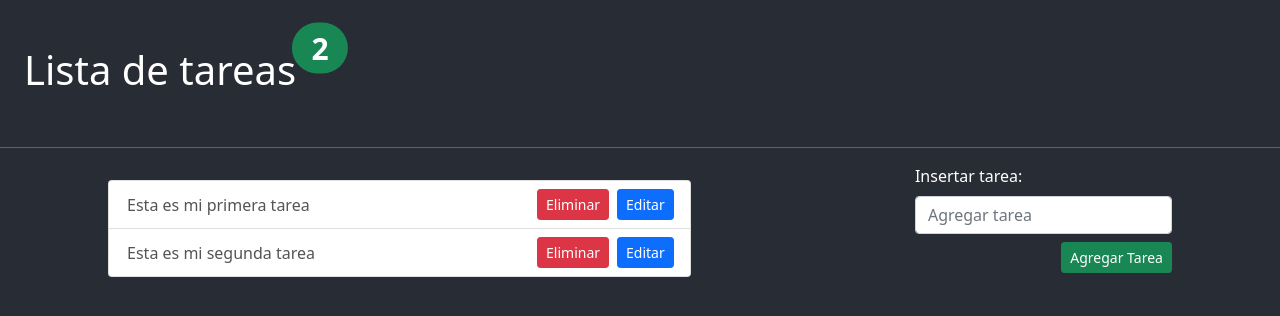
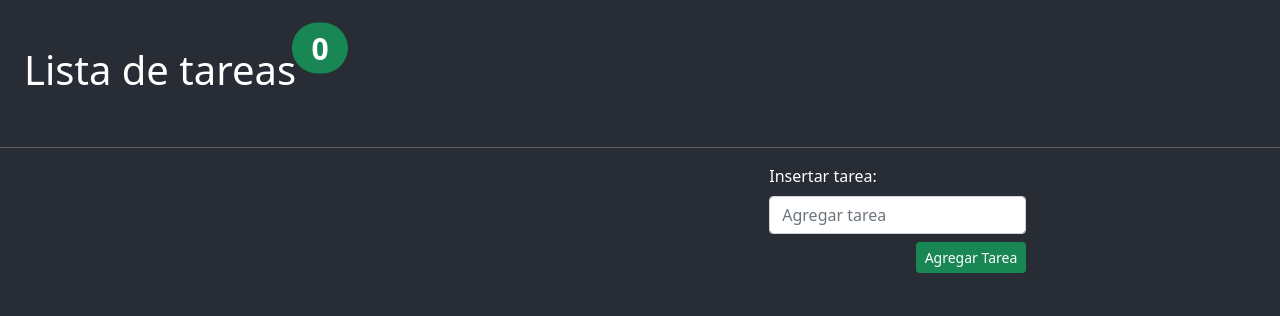
Before and after one commit to afonsecav88/todo-app-react, a React (Vite) app: page / in a window 1280 px wide. Shown: the top 316 px of the page. Built offline with nearby package versions, Linux system fonts and the light colour scheme.

Commit message:
Save and load from localstorage

```diff
--- a/src/TodoApp.tsx
+++ b/src/TodoApp.tsx
@@ -1,22 +1,13 @@
-import { useReducer, useContext } from 'react';
+
 import { AddTask } from './components/AddTask';
+import { Header } from './components/Header';
 import { ListTask } from './components/ListTask';
-import { TodoContext, TodoDispatchContext } from './context/TodoContext';
-import { TodoReducer } from './reducer/TodoReducer';
+import { TodoProvider } from './context/TodoProvider';
 
 export const TodoApp = () => {
-  const initialState = useContext(TodoContext);
-  const [state, dispatch] = useReducer(TodoReducer, initialState);
   return (
-    <TodoContext.Provider value={state}>
-      <TodoDispatchContext.Provider value={dispatch}>
-        <h1 className="m-4">Lista de tareas
-          <span className="top-0 start-100 translate-middle badge rounded-pill bg-success m-4 ">
-            {state.length}
-            <span className="visually-hidden">unread messages</span>
-          </span>
-        </h1>
-        <hr />
+    <TodoProvider>
+      <Header />
       <div className="col d-flex gap-2 justify-content-around flex-wrap">
         <div className="row-md-8">
           <ListTask />
@@ -25,7 +16,6 @@ export const TodoApp = () => {
           <AddTask />
         </div>
       </div>
-      </TodoDispatchContext.Provider>
-    </TodoContext.Provider >
+    </TodoProvider >
   );
 };
--- a/src/components/AddTask.tsx
+++ b/src/components/AddTask.tsx
@@ -1,9 +1,12 @@
+
 import { useAddTask } from '../hooks/useAddTask';
+import { useUpdateLocalStorage } from '../hooks/useUpdateLocalStorage';
+
 
 export const AddTask = () => {
 
   const { handleOnChange, handleAddTask, text } = useAddTask()
-
+  useUpdateLocalStorage();
   return (
     <>
       <label className="mb-2" htmlFor="insert_task">
--- /dev/null
+++ b/src/components/Header.tsx
@@ -0,0 +1,18 @@
+import { useContext } from 'react';
+import { TodoContext } from '../context/TodoContext';
+
+export const Header = () => {
+
+   const state = useContext(TodoContext)
+   return (
+      <>
+         <h1 className="m-4">Lista de tareas
+            <span className="top-0 start-100 translate-middle badge rounded-pill bg-success m-4 ">
+               {state.length}
+               <span className="visually-hidden">unread messages</span>
+            </span>
+         </h1>
+         <hr />
+      </>
+   )
+}
--- a/src/components/ListItemTask.tsx
+++ b/src/components/ListItemTask.tsx
@@ -1,5 +1,6 @@
 import { Task } from '../interfaces/interfaces';
 import { useEditTask } from '../hooks/useEditTask';
+import { useUpdateLocalStorage } from '../hooks/useUpdateLocalStorage';
 
 type ListTaskProps = {
   item: Task;
@@ -7,13 +8,14 @@ type ListTaskProps = {
 
 export const ListItemTask = ({ item }: ListTaskProps) => {
 
+  useUpdateLocalStorage();
+
   const { isEdit,
     valueDescription,
     handleDeleteTask,
     handleEditTask,
     handleSetIsEdit,
     handleOnChange, } = useEditTask(item)
-
 
   return (
     <>
--- a/src/context/TodoContext.ts
+++ b/src/context/TodoContext.ts
@@ -2,18 +2,7 @@ import { createContext } from 'react';
 import { Task } from '../interfaces/interfaces';
 import { TodoActions } from '../reducer/actions';
 
-export const TodoContext = createContext<Task[]>([
-  {
-    id: 5555544,
-    description: 'Esta es mi primera tarea',
-    state: false,
-  },
-  {
-    id: 66666444,
-    description: 'Esta es mi segunda tarea',
-    state: false,
-  },
-]);
+export const TodoContext = createContext<Task[]>([]);
 export const TodoDispatchContext = createContext<TodoActions>(
   {} as TodoActions
 );
--- a/src/context/TodoProvider.tsx
+++ b/src/context/TodoProvider.tsx
@@ -1,21 +1,21 @@
-// import { Task } from '../interfaces/interfaces';
-// import { TodoContext } from './TodoContext';
 
-// const initialState: Task[] = [
-//   {
-//     id: 'sass222ss',
-//     description: 'Esta es mi primera tarea',
-//     state: false,
-//   },
-//   {
-//     id: 'sass222sssss',
-//     description: 'Esta es mi segunda tarea',
-//     state: false,
-//   },
-// ];
+import { useContext, useReducer } from 'react';
+import { TodoContext, TodoDispatchContext } from './TodoContext';
+import { TodoReducer } from '../reducer/TodoReducer';
 
-// export const TodoProvider = ({ children }) => {
-//   return (
-//     <TodoContext.Provider value={initialState}>{children}</TodoContext.Provider>
-//   );
-// };
+
+export const TodoProvider = ({ children }) => {
+
+   const initializer = () => JSON.parse(localStorage.getItem('Tasks')) || [];
+
+   const initialState = useContext(TodoContext);
+   const [state, dispatch] = useReducer(TodoReducer, initialState, initializer);
+
+   return (
+      <TodoContext.Provider value={state}>
+         <TodoDispatchContext.Provider value={dispatch}>
+            {children}
+         </TodoDispatchContext.Provider>
+      </TodoContext.Provider>
+   );
+};
--- /dev/null
+++ b/src/hooks/useUpdateLocalStorage.ts
@@ -0,0 +1,10 @@
+import { useContext, useEffect } from 'react';
+import { TodoContext } from '../context/TodoContext';
+
+export const useUpdateLocalStorage = () => {
+  const state = useContext(TodoContext);
+
+  useEffect(() => {
+    localStorage.setItem('Tasks', JSON.stringify(state));
+  }, [state]);
+};
```
Lines whose indentation alone changed are shown as unchanged.
